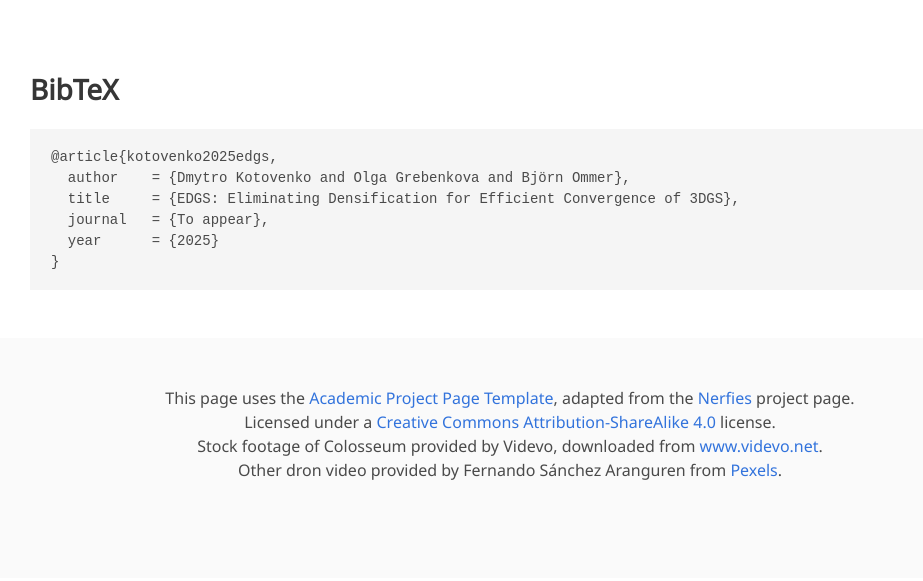
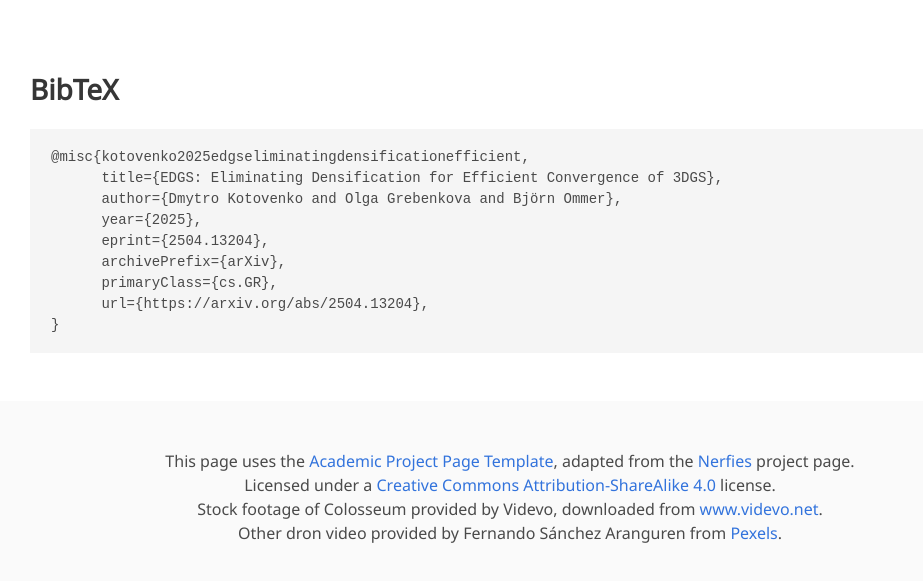
Before and after one commit to liuxinren456852/EDGS, a plain HTML site: page docs/index.html in a window 1280 px wide. Shown: the part 6699-7280 px from the top of the page, without its empty margins (130-1053 px from the left). Drawn offline with nearby package versions, Linux system fonts and the light colour scheme; some icons are missing; a web font is replaced by a local one.

Commit message:
Add citation

```diff
--- a/docs/index.html
+++ b/docs/index.html
@@ -95,7 +95,7 @@
 
           <div class="buttons is-centered mt-4">
             <!-- Paper Button -->
-            <a href="###PDF###" class="button is-dark is-rounded">
+            <a href="https://arxiv.org/pdf/2504.13204" class="button is-dark is-rounded">
               <span class="icon"><i class="fas fa-file-pdf"></i></span>
               <span>Paper</span>
             </a>
@@ -370,12 +370,16 @@
   <section class="section" id="BibTeX">
     <div class="container is-max-desktop content">
       <h2 class="title">BibTeX</h2>
-      <pre><code>@article{kotovenko2025edgs,
-  author    = {Dmytro Kotovenko and Olga Grebenkova and Björn Ommer},
-  title     = {EDGS: Eliminating Densification for Efficient Convergence of 3DGS},
-  journal   = {To appear},
-  year      = {2025}
-}</code></pre>
+      <pre><code>@misc{kotovenko2025edgseliminatingdensificationefficient,
+      title={EDGS: Eliminating Densification for Efficient Convergence of 3DGS},
+      author={Dmytro Kotovenko and Olga Grebenkova and Björn Ommer},
+      year={2025},
+      eprint={2504.13204},
+      archivePrefix={arXiv},
+      primaryClass={cs.GR},
+      url={https://arxiv.org/abs/2504.13204},
+}
+</code></pre>
     </div>
   </section>
 
```
